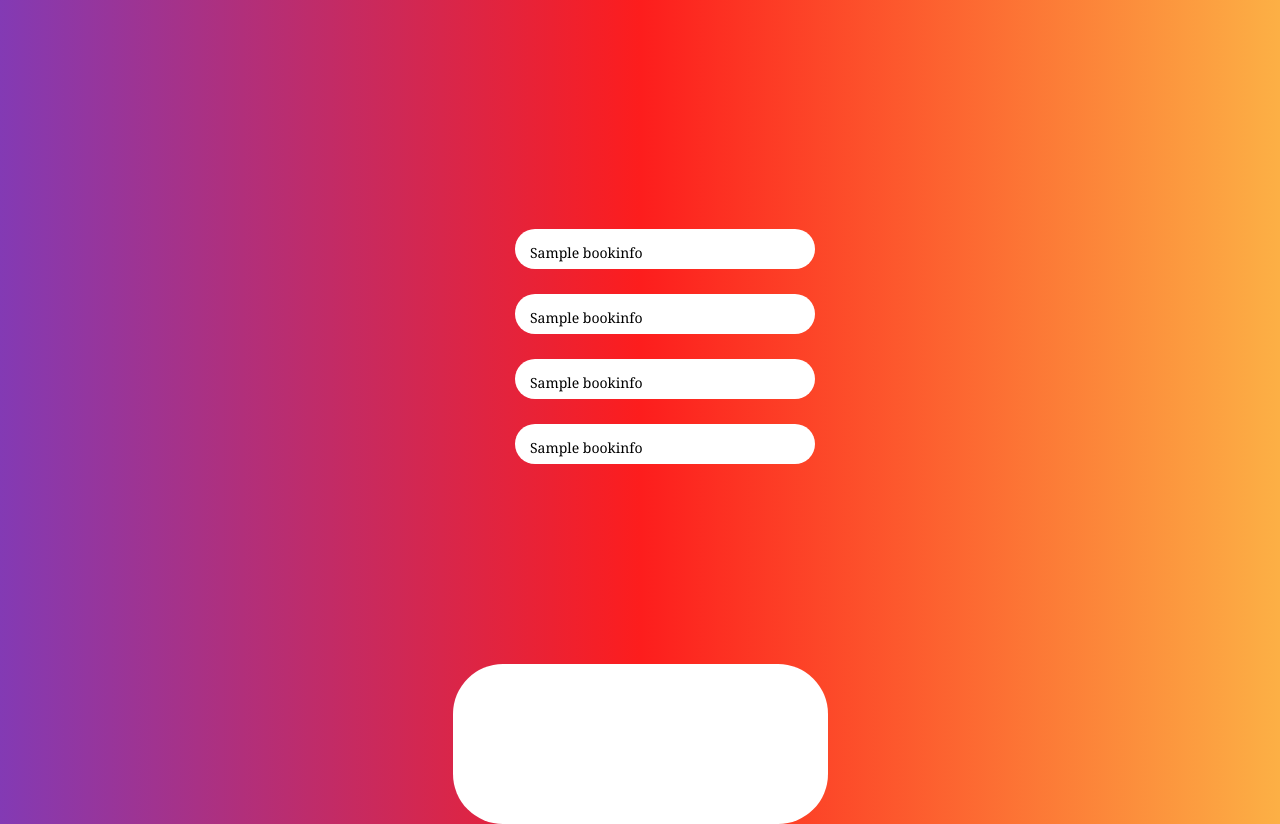
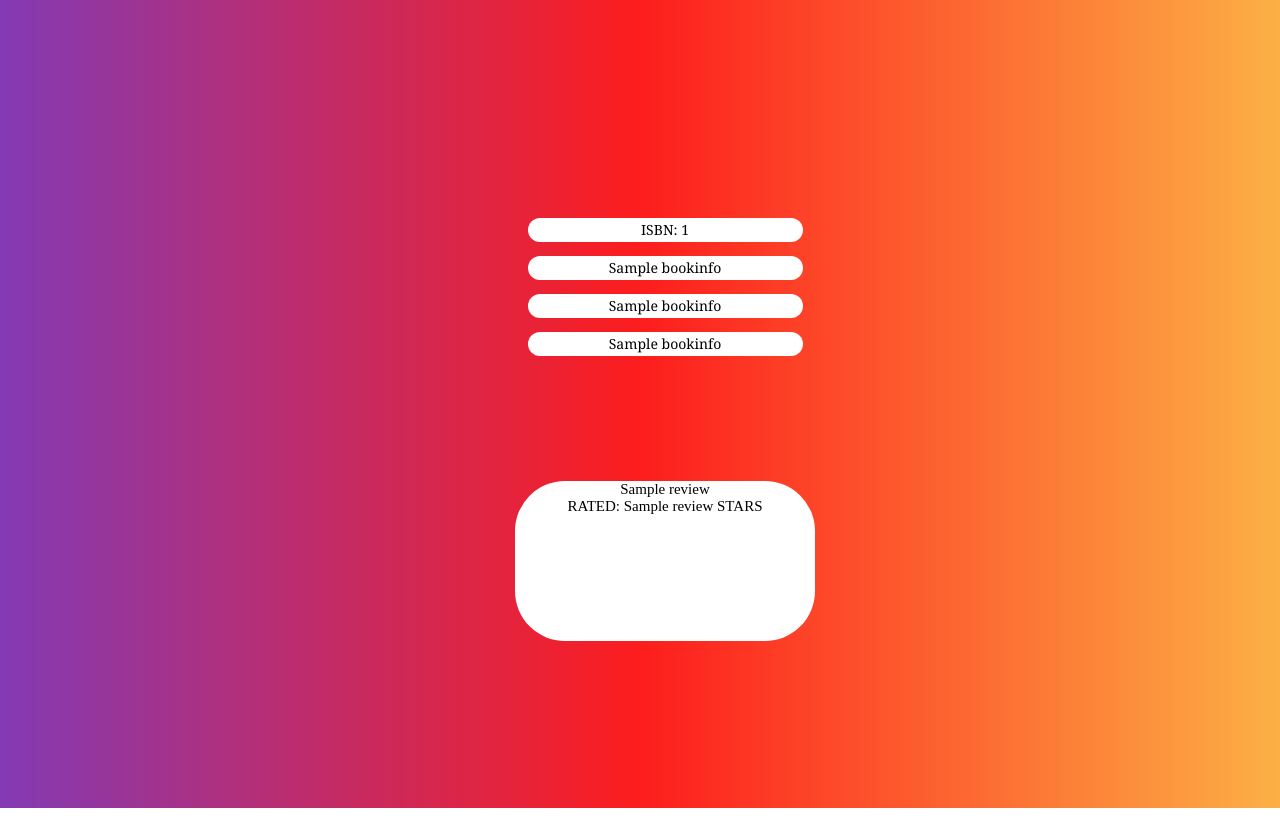
Before and after one commit to VilkaMini/publicCS50Web, a Flask app: template project1/templates/bookpage.html in a window 1280 px wide. Run offline with Flask 2, Linux system fonts and the light colour scheme; the template is opened without the code that fills it: most values are stand-ins (such as "Sample title", 1, 10 or a date in 2020).

Commit message:
Reviews almost finished

```diff
--- a/project1/application.py
+++ b/project1/application.py
@@ -91,6 +91,26 @@
     if request.method == "GET":
         return render_template("search.html")
     else:
+        usercheck = False
         info = request.form.get("result")
-        print("Forma", info)
-        return render_template("bookpage.html", bookinfo=info)
+        result = engine.execute(f"SELECT * FROM books WHERE isbn ='{info}'")
+        review = engine.execute(f"SELECT * FROM reviews WHERE isbn ='{info}'")
+        review = review.fetchall()
+        result = result.fetchall()
+        if review != []:
+            if session["user_id"] == int(review[0][4]):
+                usercheck = True
+        return render_template("bookpage.html", bookinfo=result, reviews=review, userid=usercheck)
+
+@app.route("/review", methods=["GET", "POST"])
+@login_required
+def Review():
+    if request.method == "GET":
+        return render_template("search.html")
+    else:
+        userid = session["user_id"]
+        isbn = request.form.get("isbn")
+        review = request.form.get("review")
+        rating = request.form.get("rating")
+        engine.execute(f"INSERT INTO reviews (isbn, review, rating, userid) VALUES ('{isbn}', '{review}', '{rating}', '{userid}')")
+        return render_template("search.html")
--- a/project1/static/style.css
+++ b/project1/static/style.css
@@ -28,6 +28,7 @@
     margin-left: auto;
     margin-right: auto;
     margin-bottom: auto;
+    margin-top: 2vh;
 }
 .child {
     width: 500px;
@@ -114,9 +115,6 @@
 .text {
     position: absolute;
     left: 5%;
-}
-
-.reviews {
     position: relative;
     background-color: white;
     font-family: "Georgia", serif;
@@ -124,11 +122,22 @@
     border: none;
     outline: none;
     border-radius: 50px;
+    width: 110%;
+    text-align: center;
+    line-height: 24px;
+}
+
+.reviews {
+    position: relative;
+    background-color: white;
+    font-size: 15px;
+    border: none;
+    outline: none;
+    border-radius: 50px;
     height: 40%;
-    width: 150%;
+    width: 120%;
     text-align: center;
-    margin-top: 80%;
-    left: -25%;
+    margin-top: 50%;
 }
 
 #registerButS {
@@ -162,3 +171,7 @@
     display: none;
     margin-top: 50px;
 }
+
+#isbnBox {
+    display: none;
+}
--- a/project1/templates/bookpage.html
+++ b/project1/templates/bookpage.html
@@ -7,11 +7,23 @@
         <body>
             <div class="parent">
                 <div class="bookBox">
-                    <div class="textBox"><p class="text">{{bookinfo[1]}}</p></div>
-                    <div class="textBox"><p class="text">{{bookinfo[2]}}</p></div>
-                    <div class="textBox"><p class="text">{{bookinfo[3]}}</p></div>
-                    <div class="textBox"><p class="text">{{bookinfo[0]}}</p></div>
-                    <div class="reviews"></div>
+                    <div class=""><p class="text">ISBN: {{bookinfo[0][0]}}</p></div>
+                    <div class=""><p class="text">{{bookinfo[0][1]}}</p></div>
+                    <div class=""><p class="text">{{bookinfo[0][2]}}</p></div>
+                    <div class=""><p class="text">{{bookinfo[0][3]}}</p></div>
+                    <div class="reviews">
+                        {% if userid == False %}
+                            <form action="/review" method="post">
+                                <input type="text" name="isbn" id="isbnBox" value="{{bookinfo[0][0]}}">
+                                <input type="text" name="review" id=reviewBox required>
+                                <input type="number" min="1" max="5" step="1" name="rating" id=rating required>
+                                <button type="submit" name="submit" id="submitReview">:)</button>
+                            </form>
+                        {% endif %}
+                        {% for review in reviews %}
+                            <div class="reviewDiv">{{review[2]}}<br>RATED: {{review[3]}} STARS</div>
+                        {% endfor %}
+                    </div>
                 </div>
             </div>
         </body>
--- a/project1/templates/books.html
+++ b/project1/templates/books.html
@@ -7,10 +7,10 @@
         <body>
             <div class="parent">
                 <div class="bookBoxB">
-                    <form action="/book" name="formos" id="forma" method="post">
+                    <form action="/book" id="forma" method="post">
                         {% for book in sbooks %}
                         <input type="text" name="result" id="result" class="result">
-                        <div onClick="submitForm('{{book[0]}}');" class="textBox"><p class="text">{{book[1]}} by {{book[2]}}</p></div>
+                        <div onClick="submitForm('{{book[0]}}');"><p class="text">{{book[1]}} by {{book[2]}}</p></div>
                         {% endfor %}
                     </form>
                 </div>
```
Also changed, not shown: 3 other files.
